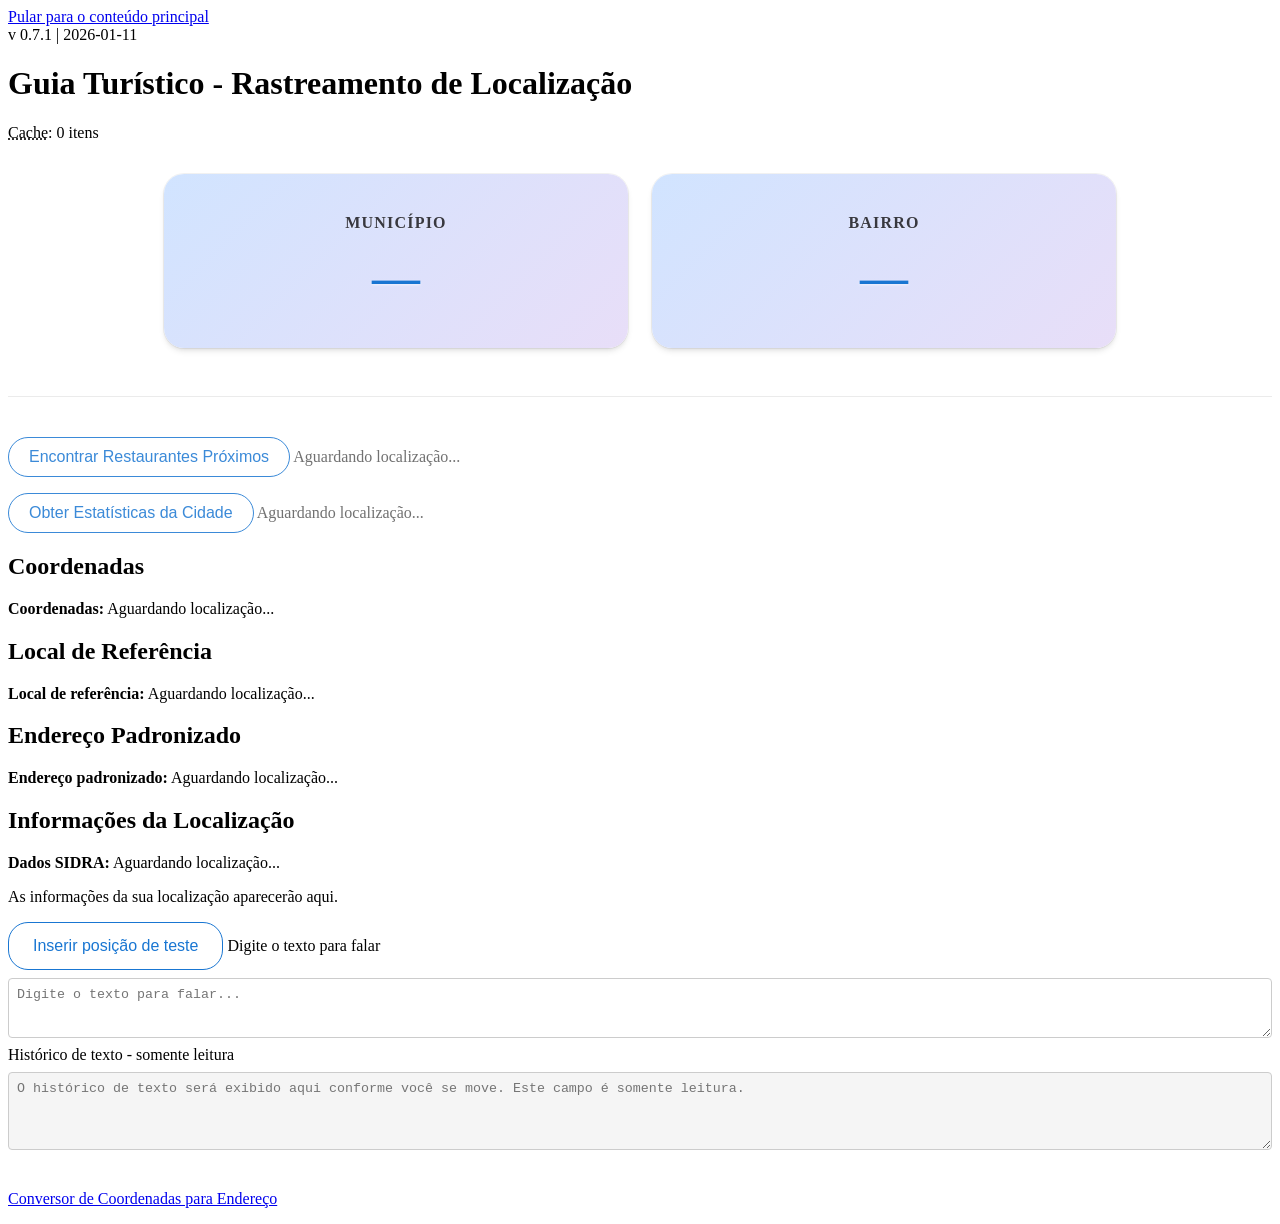
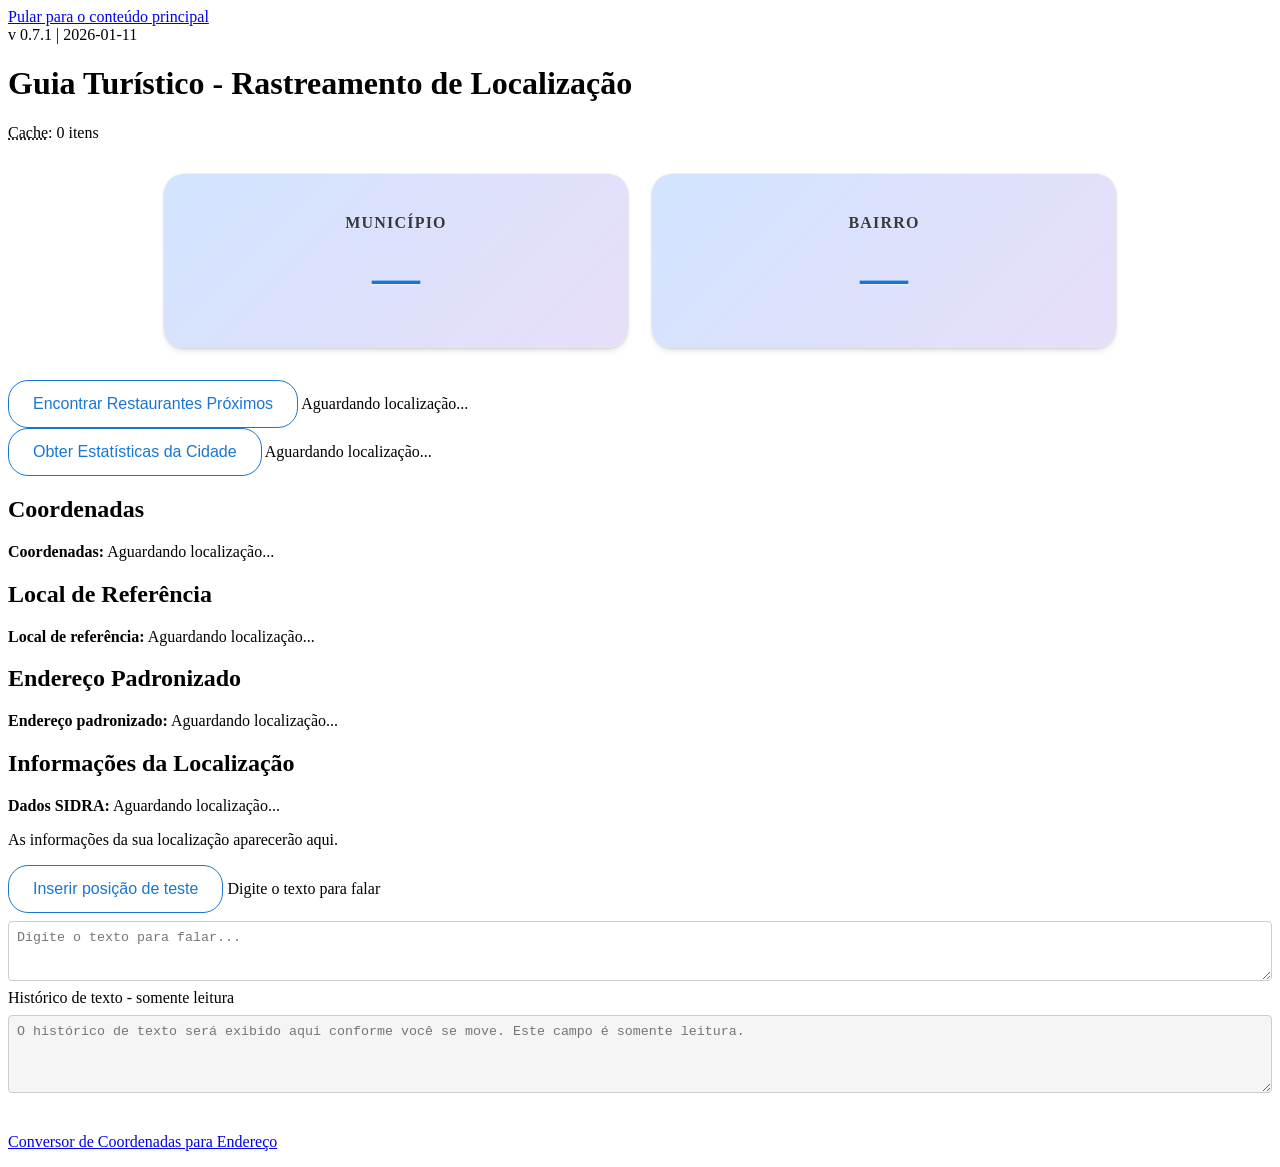

feat(implementation+tests): update UI, tests, docs, and config for clarity

--- a/src/highlight-cards.css
+++ b/src/highlight-cards.css
@@ -136,35 +136,6 @@
   min-height: 0;
 }
 
-/* Secondary Actions - Reduced prominence */
-.secondary-actions {
-  margin-top: 48px;
-  padding-top: 24px;
-  border-top: 1px solid rgba(0, 0, 0, 0.08);
-}
-
-.secondary-actions .button-container {
-  margin: 16px 0;
-  opacity: 0.85;
-  transition: opacity 0.2s ease;
-}
-
-.secondary-actions .button-container:hover {
-  opacity: 1;
-}
-
-.secondary-actions .md3-button-outlined {
-  font-size: var(--md-sys-typescale-body-medium);
-  padding: 10px 20px;
-  min-height: 40px;
-}
-
-.secondary-actions .button-status {
-  font-size: var(--md-sys-typescale-body-small);
-  color: #595959; /* 7.0:1 contrast ratio - WCAG AA compliant */
-  /* Removed opacity for better accessibility */
-}
-
 /* Responsive adjustments */
 @media (max-width: 640px) {
   .location-highlights {
